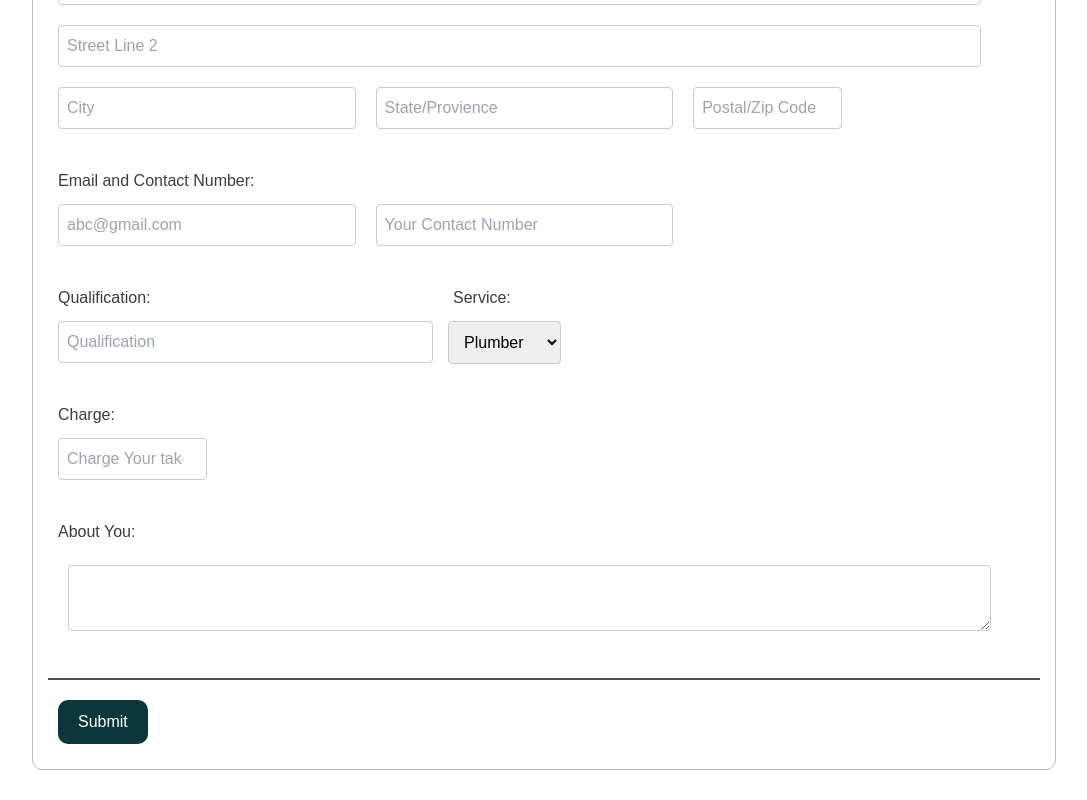
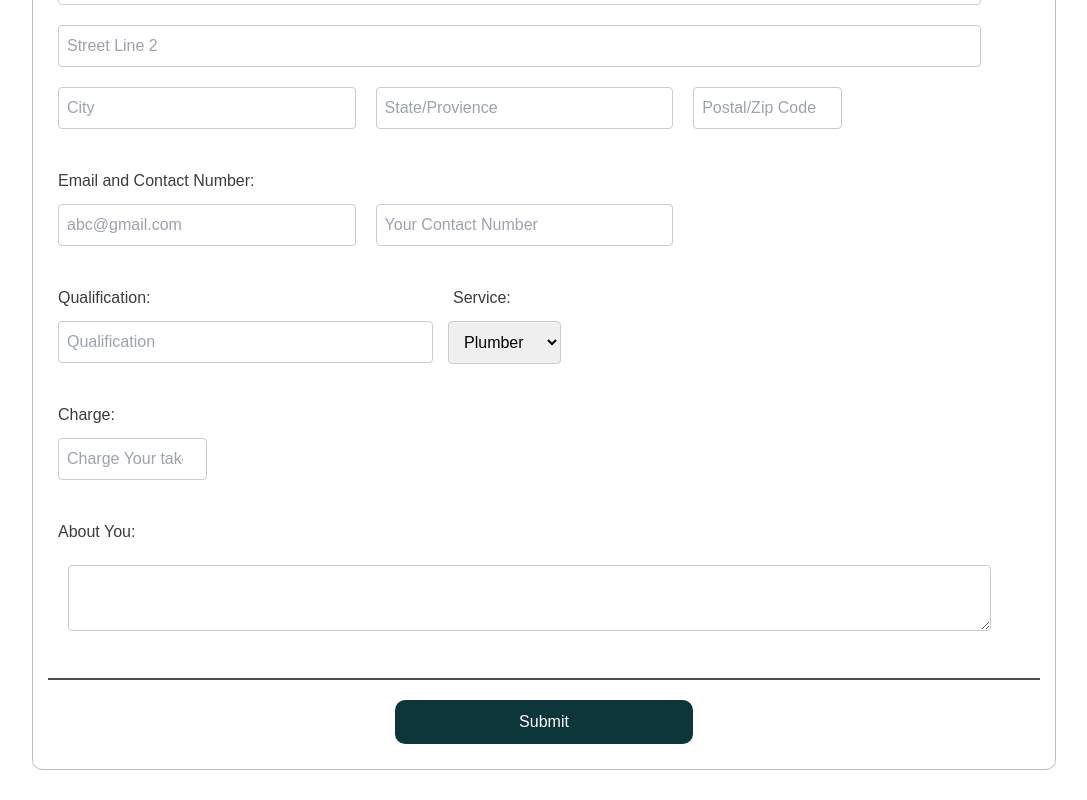
Before and after one commit to Saurav9895/As-Service, a Next.js app: page /Forms/Forms in a window 1280 px wide. Shown: the part 500-1300 px from the top of the page, without its empty margins (96-1183 px from the left). Built offline with nearby package versions, Linux system fonts and the light colour scheme.

Commit message:
forms added

```diff
--- a/src/pages/Forms/Forms.tsx
+++ b/src/pages/Forms/Forms.tsx
@@ -116,7 +116,9 @@ const Forms:React.FC<FormsProps> = () => {
                                 </div>
 
                                 <hr className="solid1"/>
+                                <div className="bc">
                                 <button className="sbutton" type="submit">Submit</button>
+                                </div>
 
 
                         </form>
--- a/src/styles/globals.css
+++ b/src/styles/globals.css
@@ -156,6 +156,12 @@ textarea {
   margin: 10px;
 }
 
+
+.bc{
+  display: flex;
+  justify-content: center;
+  align-items: center;
+}
 .sbutton{
   background-color: rgb(12,54,57);
   padding-left: 20px;
@@ -166,6 +172,9 @@ textarea {
   border-radius: 10px;
   color: white;
   margin: 10px;
+  width: 30%;
+  text-align: center;
+  justify-content: center;
 
 }
 
```
